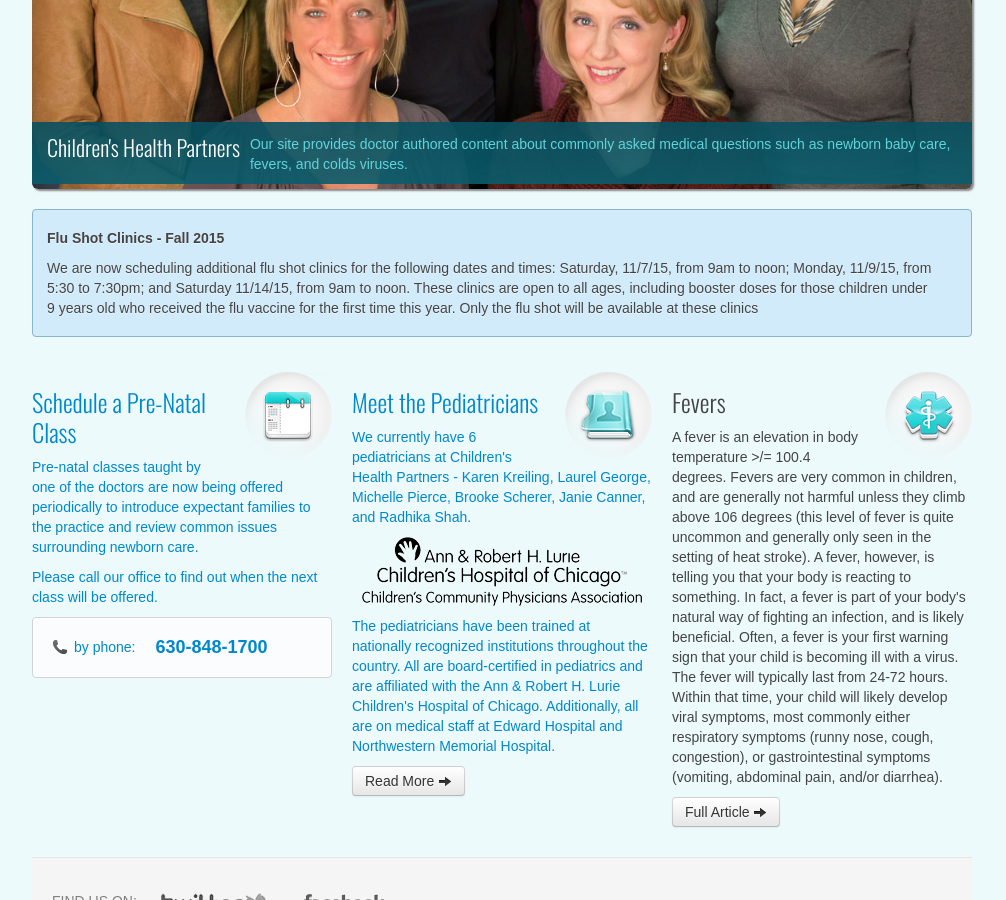
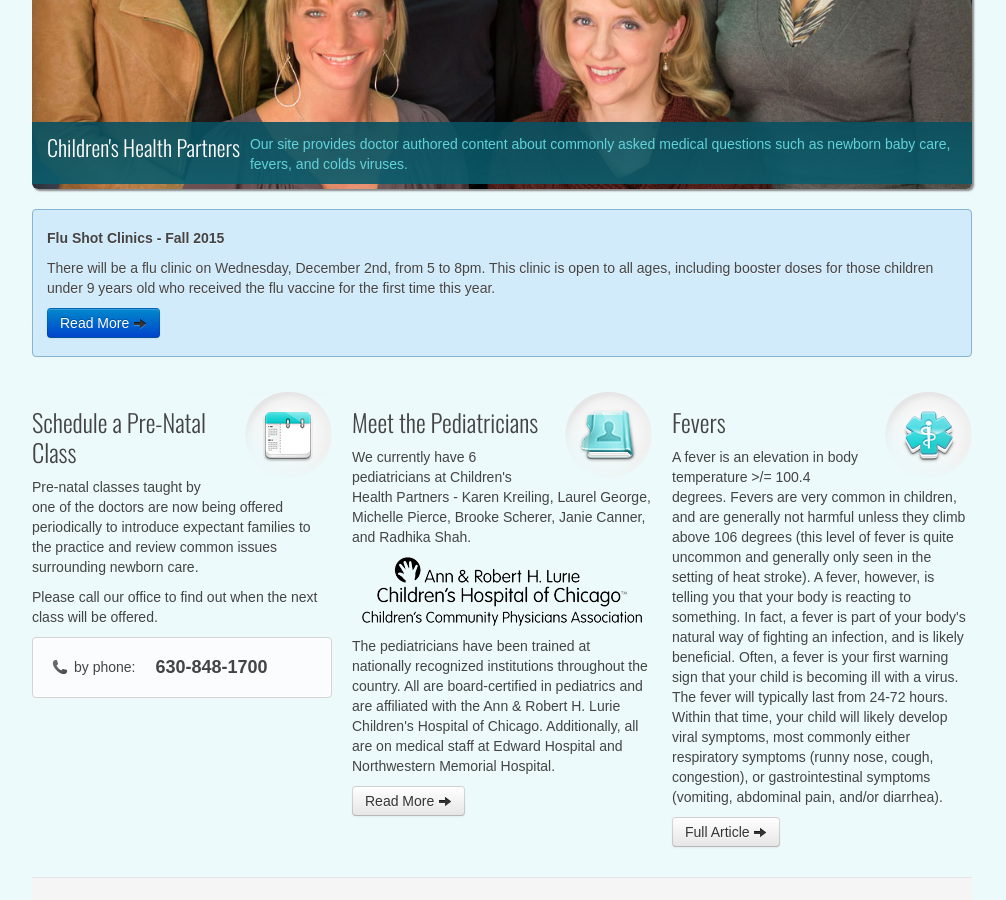
Before and after one commit to chpweb/web, a Jekyll site: the page built from index.html, in a window 1280 px wide and 900 px high, scrolled down 444 px. Shown: the whole window, without its empty margins (138-1144 px from the left). Built offline with Jekyll 4.4.1, drawn with Linux system fonts in a browser that asks for light colours; some web fonts are replaced; comment, search, counter and statistics services are not loaded.

Commit message:
Updated index.html

```diff
--- a/index.html
+++ b/index.html
@@ -4,6 +4,7 @@
 tagline: "Children's Health Partners provides quality pediatric services to the Naperville, Plainfield, Bolingbrook, Aurora and Oswego areas."
 published: true
 ---
+
 
 
 <div class="container">
@@ -46,7 +47,9 @@
 
 		<div class="home-info">
 			<h5>Flu Shot Clinics - Fall 2015</h5>
-          <p>We are now scheduling additional flu shot clinics for the following dates and times: Saturday, 11/7/15, from 9am to noon; Monday, 11/9/15, from 5:30 to 7:30pm; and Saturday 11/14/15, from 9am to noon.  These clinics are open to all ages, including booster doses for those children under 9 years old who received the flu vaccine for the first time this year.  Only the flu shot will be available at these clinics <a href="/health_info/influenza-vaccination.html"</a></div>
+          <p>There will be a flu clinic on Wednesday, December 2nd, from 5 to 8pm.  This clinic is open to all ages, including booster doses for those children under 9 years old who received the flu vaccine for the first time this year.</p>
+            <p><a class="btn btn-medium btn-primary" href="/health_info/influenza-vaccination.html">Read More <i class="icon-arrow-right"></i></a></p>
+      </div>
 	</section>
 	<section>
 		<div class="row">
```
